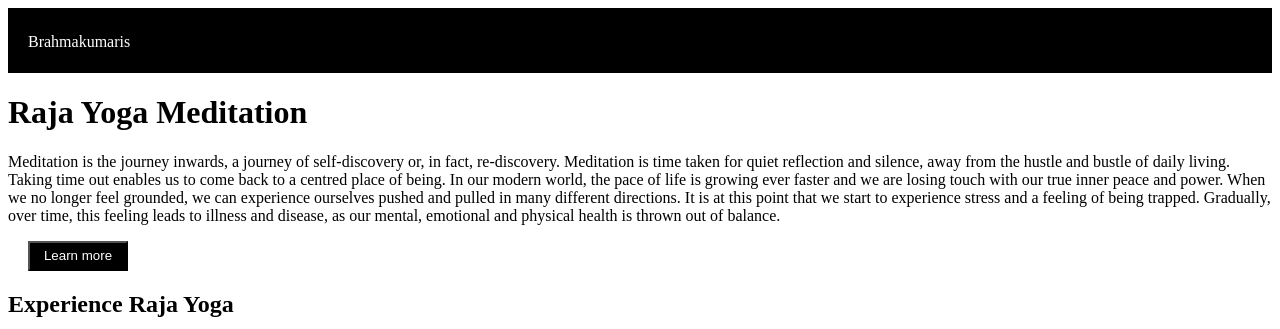
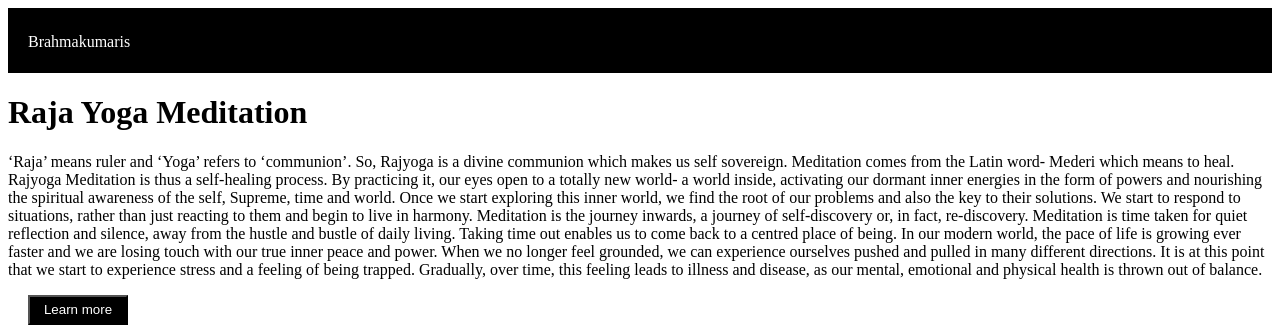
Before and after one commit to kalpna-hub/Project1-Brahmakumaris, a plain HTML site: page index.html in a window 1280 px wide. Shown: the top 329 px of the page. Drawn offline with Linux system fonts and the light colour scheme.

Commit message:
Update index.html

```diff
--- a/index.html
+++ b/index.html
@@ -24,7 +24,13 @@
             <span style="margin-left: 20px;">Brahmakumaris</span>
         </nav>
         <h1>Raja Yoga Meditation</h1>
-        <p>Meditation is the journey inwards, a journey of self-discovery or, in fact, re-discovery. Meditation
+        <p>‘Raja’ means ruler and ‘Yoga’ refers to ‘communion’. So, Rajyoga is a divine communion which makes us self sovereign.
+            Meditation comes from the Latin word- Mederi which means to heal. Rajyoga Meditation is thus a self-healing process.
+            By practicing it, our eyes open to a totally new world- a world inside, activating our dormant inner energies in the form
+            of powers and nourishing the spiritual awareness of the self, Supreme, time and world. Once we start exploring this inner world,
+            we find the root of our problems and also the key to their solutions. We start to respond to situations, rather than just reacting
+            to them and begin to live in harmony.
+            Meditation is the journey inwards, a journey of self-discovery or, in fact, re-discovery. Meditation
              is time taken for quiet reflection and silence, away from the hustle and bustle of daily living. Taking
              time out enables us to come back to a centred place of being. In our modern world, the pace of life is
               growing ever faster and we are losing touch with our true inner peace and power. When we no longer feel
```
